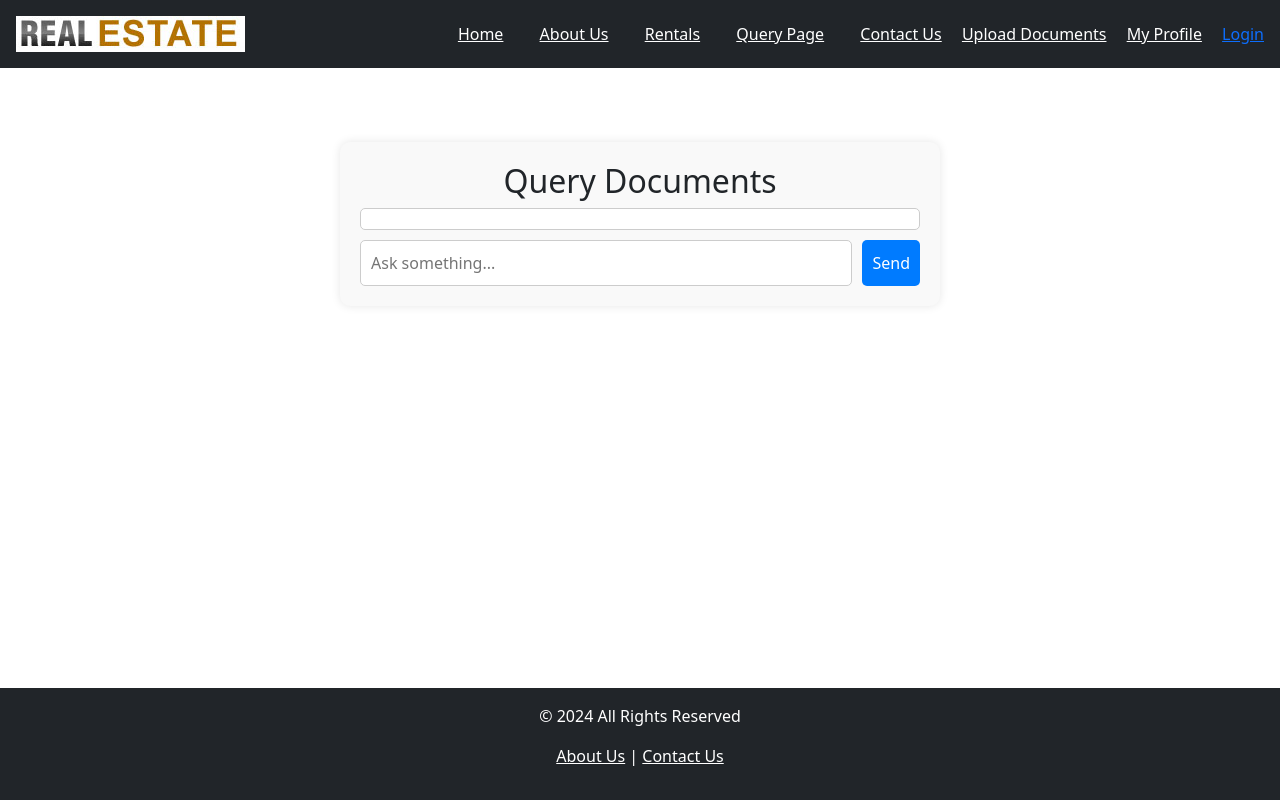
After one commit to Dheeraj9595/property_application, a Django app: template chatapp/templates/query.html in a window 1280 px wide. The commit adds this page. Run offline with Django 3.2, Linux system fonts and the light colour scheme; the template is opened without the code that fills it, so the values that code supplies are empty.

Commit message:
property application updated with v3.4 updated query doc link in navbar

```diff
--- a/app1/templates/base.html
+++ b/app1/templates/base.html
@@ -19,9 +19,9 @@
             <a href="{% url 'home' %}" class="text-white px-3">Home</a>
             <a href="{% url 'aboutus' %}" class="text-white px-3">About Us</a>
             <a href="{% url 'rental home' %}" class="text-white px-3">Rentals</a>
-            <a href="#" class="text-white px-3">Moving</a>
+            <a href="{%url 'query-document' %}" class="text-white px-3">Query Page</a>
             <a href="#" class="text-white px-3">Contact Us</a>
-            <a href="{% url 'upload_document_page'%}" class="text-white">Upload Files for ChatBot</a>
+            <a href="{% url 'upload_document_page'%}" class="text-white">Upload Documents</a>
             <a href="{% url 'profilepage' %}" class="text-white px-3">My Profile</a>
             {% if request.user.is_authenticated %}
                 <a href="{% url 'logout' %}">Logout</a>
--- /dev/null
+++ b/chatapp/static/chatapp/css/query.css
@@ -0,0 +1,45 @@
+.chat-container {
+    max-width: 600px;
+    margin: 50px auto;
+    padding: 20px;
+    background: #f9f9f9;
+    border-radius: 10px;
+    box-shadow: 0 0 10px rgba(0, 0, 0, 0.1);
+    text-align: center;
+}
+
+.chat-box {
+    max-height: 400px;
+    overflow-y: auto;
+    padding: 10px;
+    border: 1px solid #ccc;
+    background: #fff;
+    border-radius: 5px;
+    margin-bottom: 10px;
+    text-align: left;
+}
+
+.chat-input {
+    display: flex;
+    gap: 10px;
+}
+
+.chat-input input {
+    flex-grow: 1;
+    padding: 10px;
+    border: 1px solid #ccc;
+    border-radius: 5px;
+}
+
+.chat-input button {
+    padding: 10px;
+    background: #007bff;
+    color: white;
+    border: none;
+    border-radius: 5px;
+    cursor: pointer;
+}
+
+.chat-input button:hover {
+    background: #0056b3;
+}
--- /dev/null
+++ b/chatapp/static/chatapp/js/query.js
@@ -0,0 +1,56 @@
+document.addEventListener("DOMContentLoaded", function () {
+    const chatBox = document.getElementById("chatBox");
+    const userMessageInput = document.getElementById("userMessage");
+
+    function addMessageToChat(sender, message) {
+        const messageDiv = document.createElement("div");
+        messageDiv.classList.add(sender);
+        messageDiv.innerHTML = `<strong>${sender}:</strong> ${message}`;
+        chatBox.appendChild(messageDiv);
+        chatBox.scrollTop = chatBox.scrollHeight; // Auto-scroll to latest message
+    }
+
+    function queryDocument() {
+        const userMessage = userMessageInput.value.trim();
+        if (!userMessage) return;
+
+        // Add user message to chat
+        addMessageToChat("User", userMessage);
+        userMessageInput.value = ""; // Clear input field
+
+        fetch("http://localhost:8000/query-page/", {
+            method: "POST",
+            headers: {
+                "Content-Type": "application/json",
+                "X-CSRFToken": getCSRFToken(),
+            },
+            body: JSON.stringify({ message: userMessage }),
+        })
+        .then(response => response.json())
+        .then(data => {
+            const botResponse = data.response.length ? data.response.join("\n") : "Sorry, no relevant document found.";
+            addMessageToChat("Chatbot", botResponse);
+        })
+        .catch(error => {
+            console.error("Error:", error);
+            addMessageToChat("Chatbot", "Something went wrong. Please try again.");
+        });
+    }
+
+    function getCSRFToken() {
+        return document.cookie.split("; ")
+            .find(row => row.startsWith("csrftoken"))
+            ?.split("=")[1] || "";
+    }
+
+    // ✅ Detect Enter Key Press & Submit
+    userMessageInput.addEventListener("keydown", function (event) {
+        if (event.key === "Enter") {
+            event.preventDefault();  // Prevent default form submission
+            queryDocument();  // Call the function to send the message
+        }
+    });
+
+    // ✅ Allow button click to submit as well
+    document.querySelector("button").addEventListener("click", queryDocument);
+});
--- /dev/null
+++ b/chatapp/templates/query.html
@@ -0,0 +1,19 @@
+{% extends 'base.html' %}
+{% load static %}
+
+{% block content %}
+<link rel="stylesheet" href="{% static 'chatapp/css/query.css' %}">
+
+<div class="chat-container">
+    <h2>Query Documents</h2>
+    <div class="chat-box" id="chatBox">
+        <!-- Messages will be dynamically inserted here -->
+    </div>
+    <div class="chat-input">
+        <input type="text" id="userMessage" placeholder="Ask something..." required>
+        <button onclick="queryDocument()">Send</button>
+    </div>
+</div>
+
+<script src="{% static 'chatapp/js/query.js' %}"></script>
+{% endblock %}
--- a/django_serializers/settings.py
+++ b/django_serializers/settings.py
@@ -261,3 +261,5 @@ LOGGING = {
         },
     },
 }
+
+CSP_CONNECT_SRC = ["'self'", "http://localhost:8000"]
--- a/rag/urls.py
+++ b/rag/urls.py
@@ -3,5 +3,6 @@ import rag.views as rag_views
 
 urlpatterns = [
     path("upload-document/", rag_views.upload_document, name="upload_document"),
-    path("upload-document-page/", rag_views.upload_document_page, name="upload_document_page")
+    path("upload-document-page/", rag_views.upload_document_page, name="upload_document_page"),
+    path("query-page/", rag_views.query_document, name='query-document'),
 ]
--- a/to_do_task.txt
+++ b/to_do_task.txt
@@ -6,3 +6,4 @@
 5. RAG application in llm external data
 6. tool (llm)
 7. vector databases (theory)
+8. to explore weaviate databases
```
Also changed, not shown: chatapp/templates/upload.html (+11 -42 lines), rag/views.py (+18 -0 lines), requirements.txt (+33 -0 lines), chatapp/views.py (line endings or trailing spaces), chroma_db/chroma.sqlite3, db.sqlite3, 3 other files.
